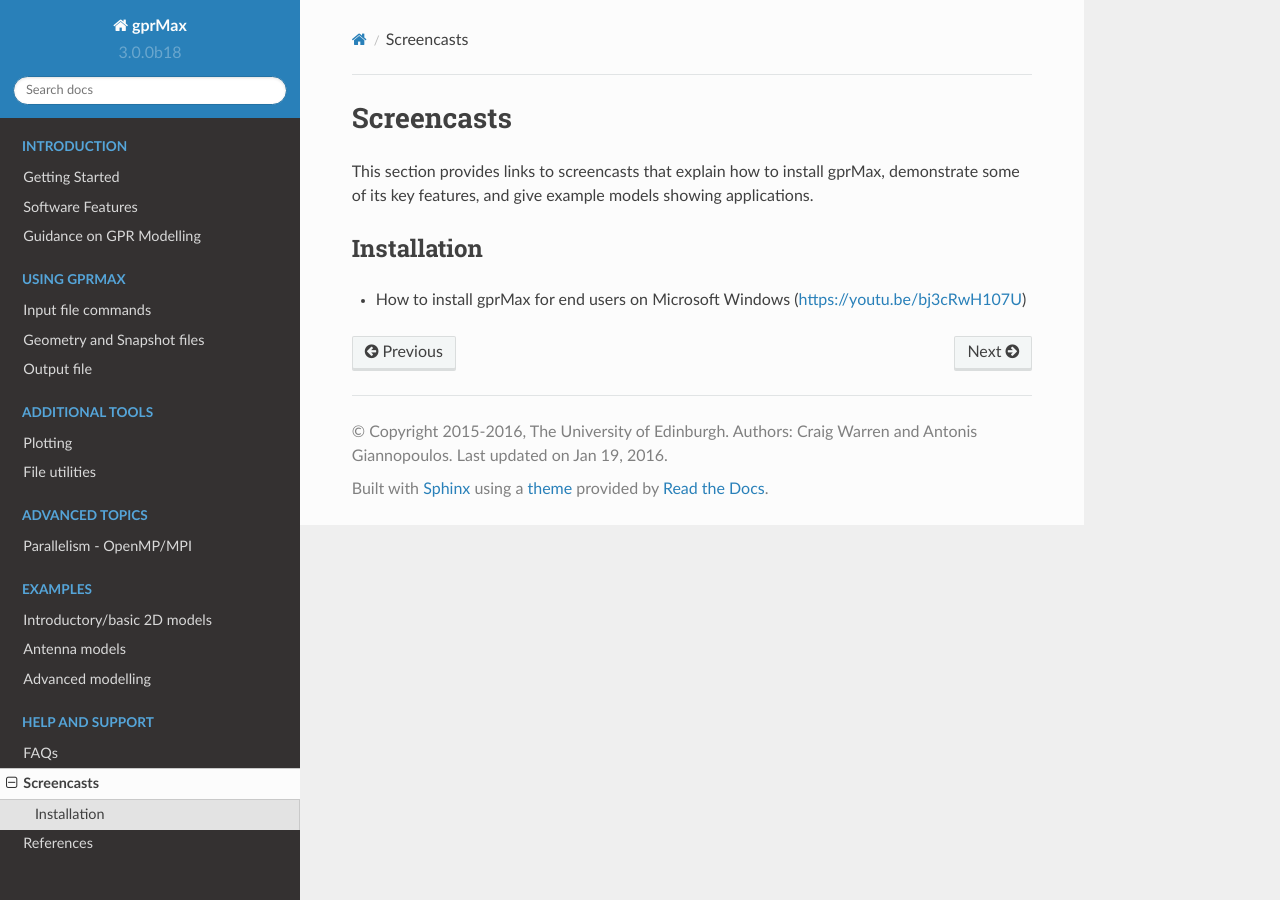
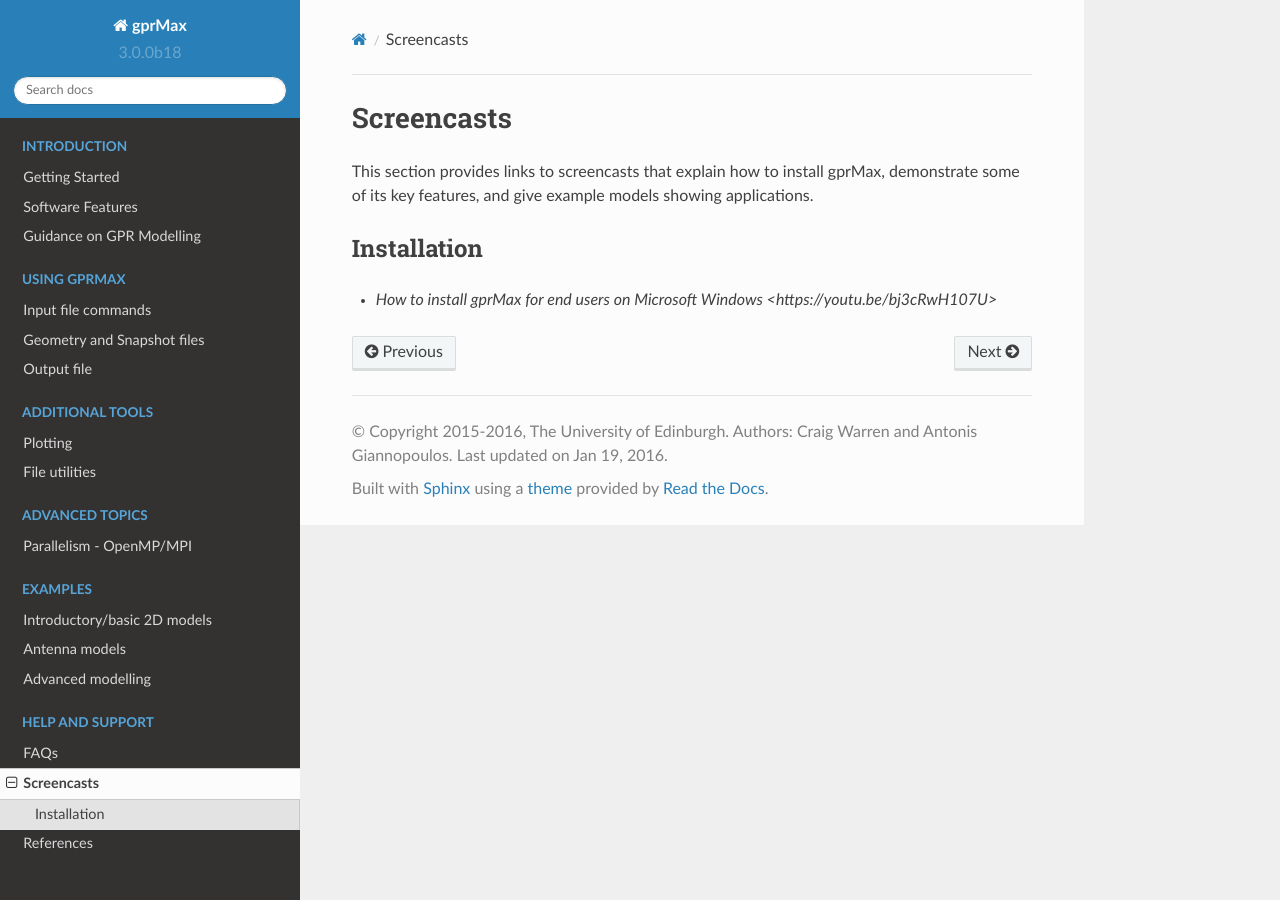
Before and after one commit to gprMax/gprMax, a Sphinx documentation site: the page built from docs/source/screencasts.rst, in a window 1280 px wide. Built offline with Sphinx 7.4.7 and the Read the Docs theme 2.0.0, drawn with Linux system fonts in a browser that asks for light colours.

Commit message:
Edited link text.

```diff
--- a/docs/source/screencasts.rst
+++ b/docs/source/screencasts.rst
@@ -9,4 +9,4 @@
 Installation
 ------------
 
-* How to install gprMax for end users on Microsoft Windows (https://youtu.be/bj3cRwH107U)
+* `How to install gprMax for end users on Microsoft Windows <https://youtu.be/bj3cRwH107U>`
```
